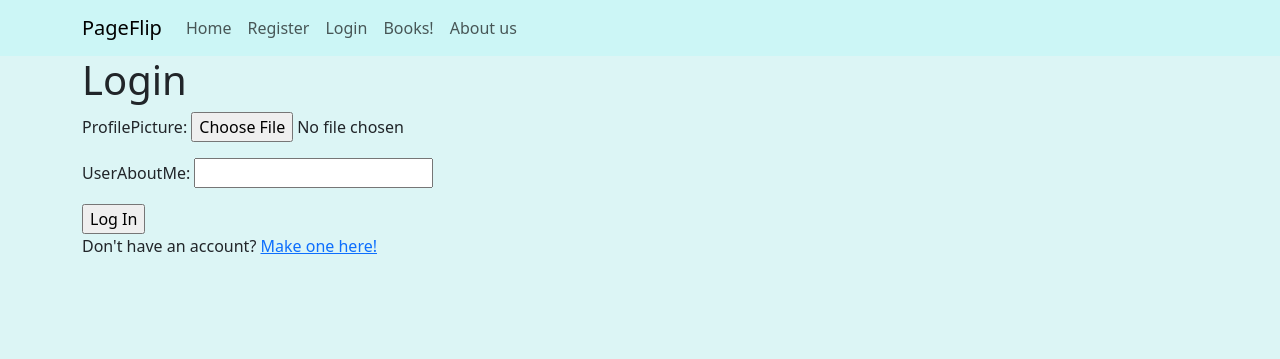
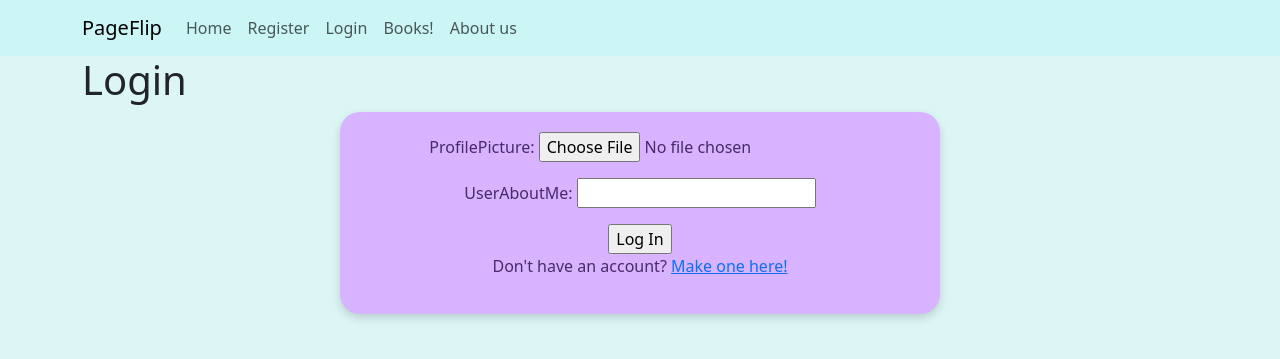
Before and after one commit to AntonyDys/pageflip_project, a Django app: template pageflip/templates/registration/login.html in a window 1280 px wide. Shown: the top 359 px of the page. Run offline with Django 3.2, Linux system fonts and the light colour scheme; the template is opened without the code that fills it: values that come from a table or form of the project are taken from there, others are empty.

Commit message:
Update login.html

```diff
--- a/pageflip/templates/registration/login.html
+++ b/pageflip/templates/registration/login.html
@@ -7,7 +7,7 @@
 {% block body_block %}
 <h1>Login</h1>
 
-<div class="big-pink-container">
+<div class="big-purple-container">
 <form method="post" action=".">
   {% csrf_token %}
 
```
